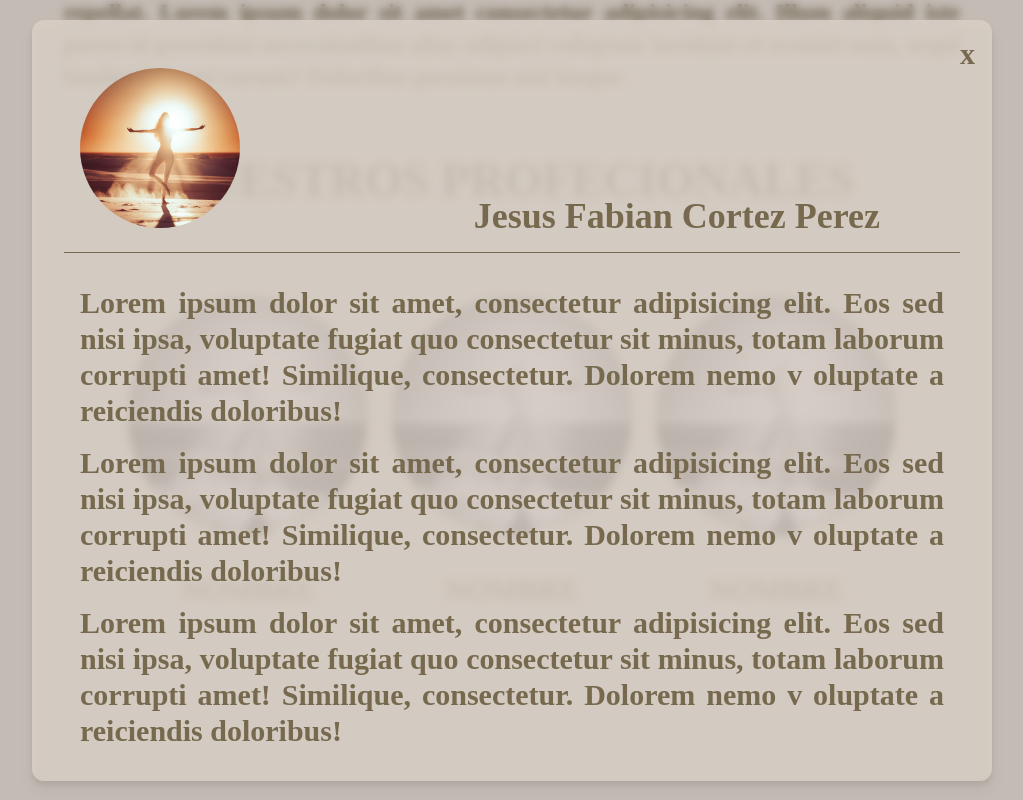
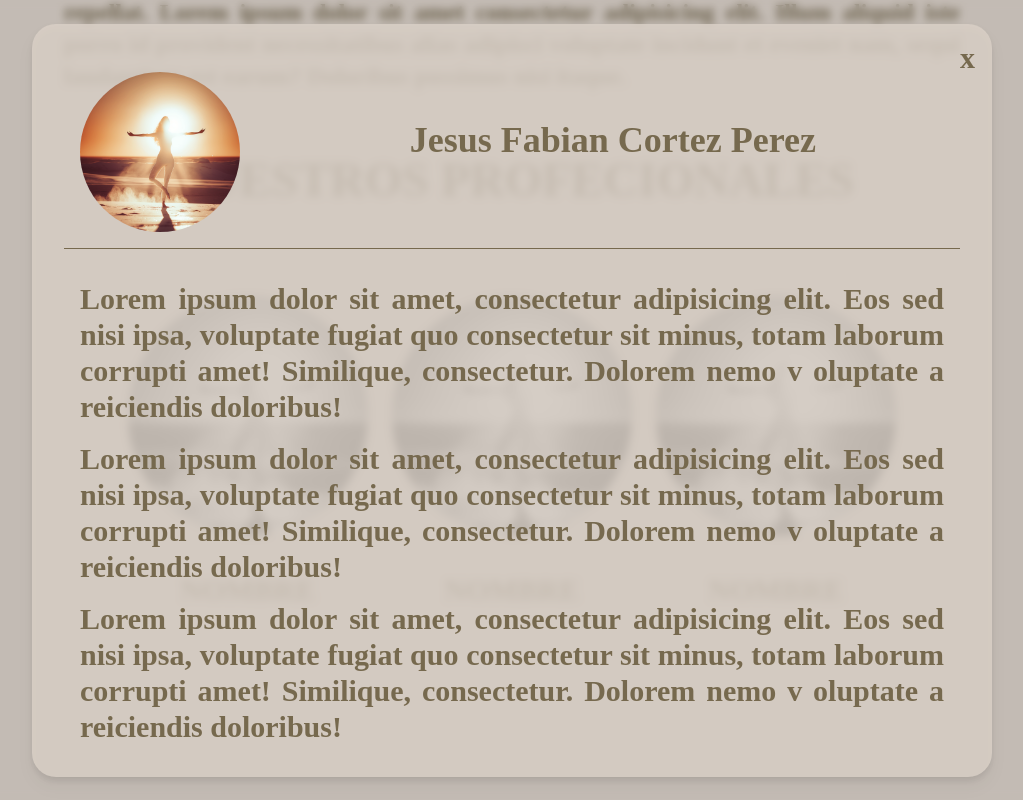
Before and after one commit to Teshpop/Wellness, a React (Vite) app: page / in a window 1280 px wide. Both pictures are taken after a click on the button 376 px from the left and 1920 px from the top of the page. Shown: the part 1520-2320 px from the top of the page, without its empty margins (128-1151 px from the left). Built offline with nearby package versions, Linux system fonts and the light colour scheme; a web font is replaced by a local one.

Commit message:
Ajuste del modal

```diff
--- a/src/App.jsx
+++ b/src/App.jsx
@@ -117,11 +117,11 @@ function Section3(){
            className=" z-10 fixed inset-0 bg-black bg-opacity-20 backdrop-blur-sm flex justify-center items-center" >
             <div className=' '>
               <div className="  md:mx-auto md:mb-[2rem] md:mt-[2rem]  md:h-80% md:w-[37rem] lg:w-[60rem] ">
-                <div className=' bg-brown-200 bg-opacity-85 rounded-xl backdrop-blur-50 drop-shadow-lg flex flex-col'>
+                <div className=' bg-brown-200 bg-opacity-85 rounded-3xl backdrop-blur-50 drop-shadow-lg flex flex-col'>
                     <div  >
                         <div className="mx-[2rem] border-b md:h-30% flex flex-row justify-between item-center   p-4">
                           <img src={imgtesting} className='mt-[2rem]  rounded-full h-[5rem] w-[5rem] md:h-[7rem] md:w-[7rem] lg:h-[10rem] lg:w-[10rem] '></img>
-                          <h2 className="mx-[2rem] mt-[4rem] md:mt-[4rem] lg:mt-[10rem] md:mr-[4rem] md:text-3xl lg:mr-[4rem] lg:text-4xl font-bold">Jesus Fabian Cortez Perez</h2>
+                          <h2 className="mx-[2rem] mt-[4rem] md:mt-[4rem] lg:mt-[5rem] md:mr-[4rem] md:text-3xl lg:mr-[8rem] lg:text-4xl font-bold">Jesus Fabian Cortez Perez</h2>
                           <button  onClick={onClose} className="md:absolute font-bold  md:ml-[32rem] md:mb-[3rem]  lg:ml-[55rem] lg:mb-[8rem] ">
                           x</button>
                         </div>
```
